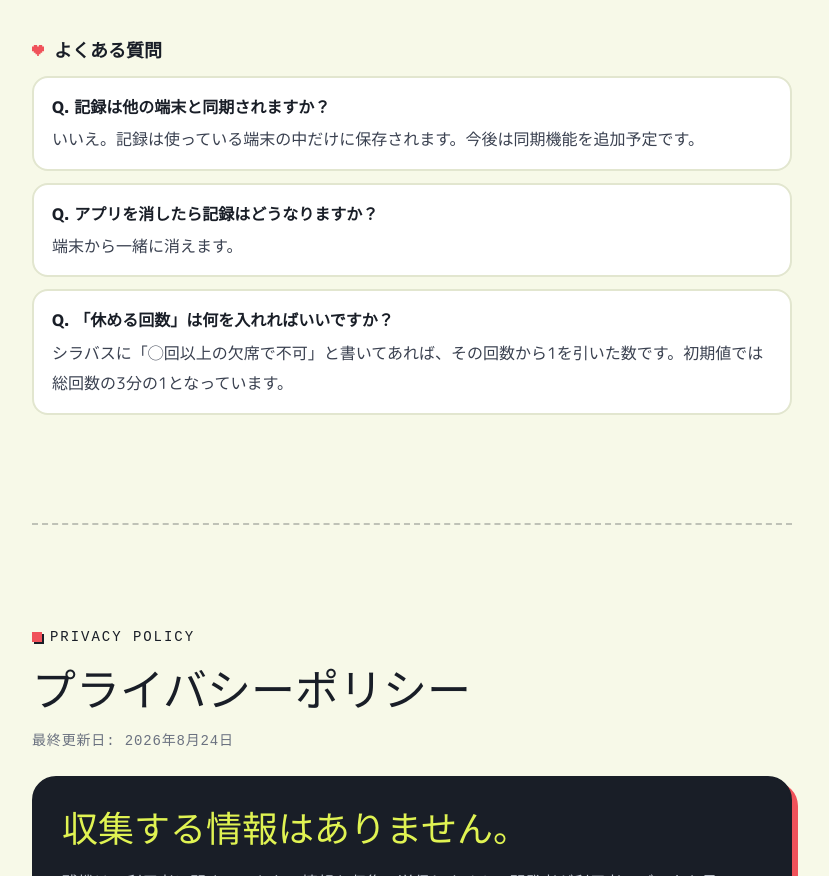
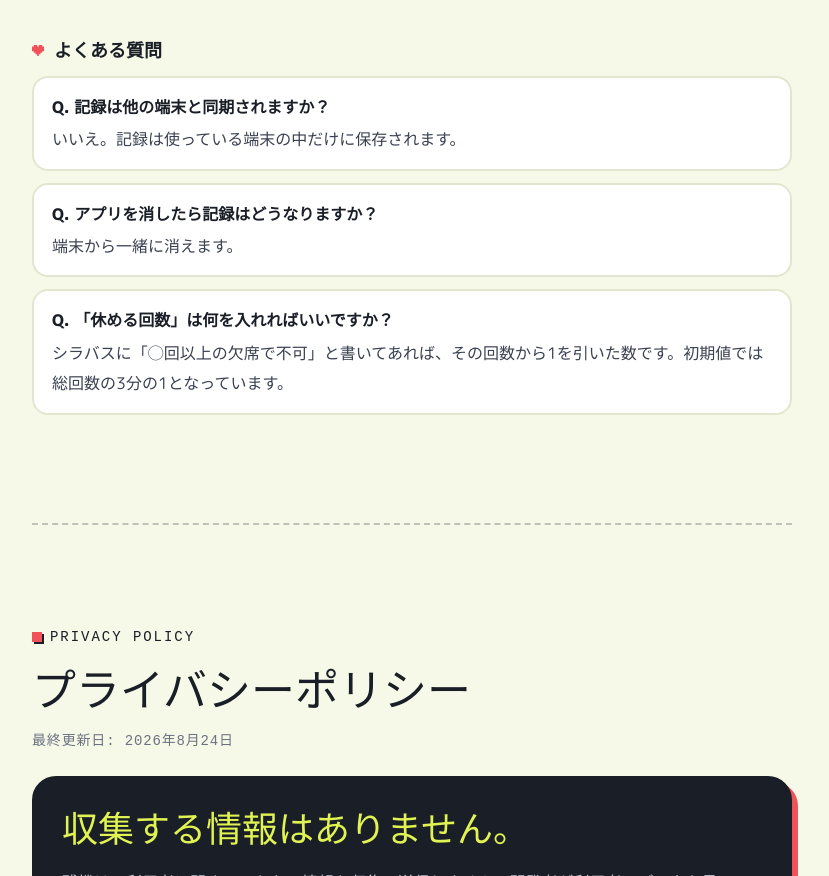
Before and after one commit to sakaniwa-dev/support-site, a plain HTML site: page zanki/support/index.html in a window 1280 px wide. Shown: the part 1262-2138 px from the top of the page, without its empty margins (68-897 px from the left). Drawn offline with Linux system fonts and the light colour scheme; a web font is replaced by a local one.

Commit message:
サポートのFAQから同期予定の一文を消す
サポートページのよくある質問から「今後は同期機能を追加予定です。」を削除。
クラウド同期は入れない方針（zanki の CLAUDE.md）で、紹介ページの FAQ とも食い違っていたため。
プライバシーポリシー本文ではないので最終更新日はそのまま。

Co-Authored-By: Claude Opus 5.5 <noreply@anthropic.com>

```diff
--- a/zanki/support/index.html
+++ b/zanki/support/index.html
@@ -192,7 +192,7 @@
         <h3>よくある質問</h3>
         <div class="faq">
           <p><b>Q. 記録は他の端末と同期されますか？</b><br>
-          いいえ。記録は使っている端末の中だけに保存されます。今後は同期機能を追加予定です。</p>
+          いいえ。記録は使っている端末の中だけに保存されます。</p>
           <p><b>Q. アプリを消したら記録はどうなりますか？</b><br>
           端末から一緒に消えます。</p>
           <p><b>Q. 「休める回数」は何を入れればいいですか？</b><br>
```
